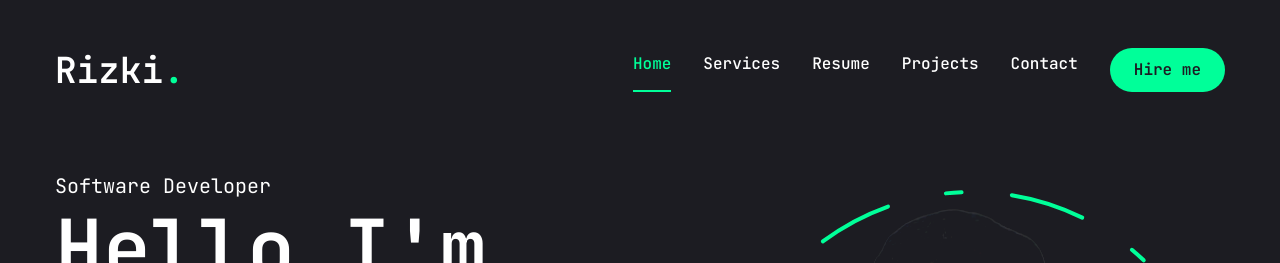
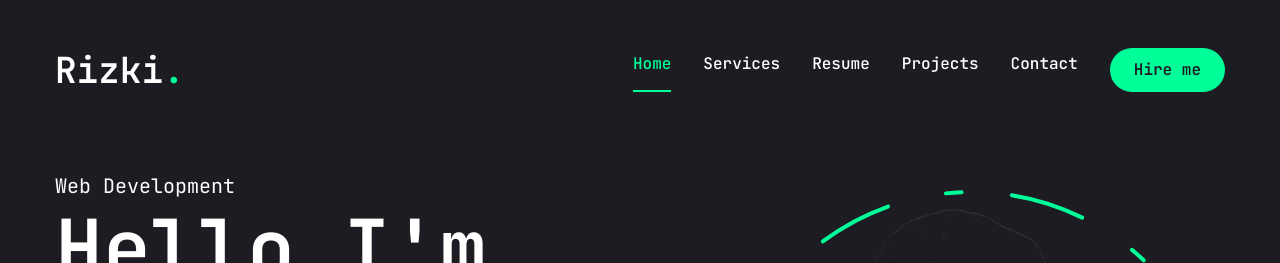
Before and after one commit to rizkizulfihadi/portofolio, a Next.js app: page / in a window 1280 px wide. Shown: the top 263 px of the page. Built offline with nearby package versions, Linux system fonts and the light colour scheme.

Commit message:
✨ Added cv-rizkiz.pdf file and updated home page to enable downloading.

```diff
--- a/app/layout.tsx
+++ b/app/layout.tsx
@@ -12,8 +12,8 @@ const jetBrainsMono = JetBrains_Mono({
 });
 
 export const metadata: Metadata = {
-  title: "Create Next App",
-  description: "Generated by create next app",
+  title: "Rizki Zulfihadi | Portofolio",
+  description: "Portofolio",
 };
 
 export default function RootLayout({
--- a/app/page.tsx
+++ b/app/page.tsx
@@ -1,3 +1,4 @@
+"use client";
 import { Button } from "@/components/ui/button";
 import { FiDownload } from "react-icons/fi";
 
@@ -12,7 +13,7 @@ export default function Home() {
         <div className="flex flex-col xl:flex-row items-center justify-between xl:pt-8 xl:pb-24">
           {/* text */}
           <div className="text-center xl:text-left order-2 xl:order-none">
-            <span className="text-xl">Software Developer</span>
+            <span className="text-xl">Web Development</span>
             <h1 className="h1 mb-6">
               Hello I&apos;m <br />{" "}
               <span className="text-accent">Rizki Zulfihadi</span>
@@ -28,6 +29,9 @@ export default function Home() {
                 variant="outline"
                 size="lg"
                 className="uppercase flex items-center gap-2"
+                onClick={() =>
+                  (window.location.href = "/assets/resume/cv-rizkiz.pdf")
+                }
               >
                 <span>Download CV</span>
                 <FiDownload className="text-xl" />
```
Also changed, not shown: 1 other file (tests, documents, lock files or other folders).
